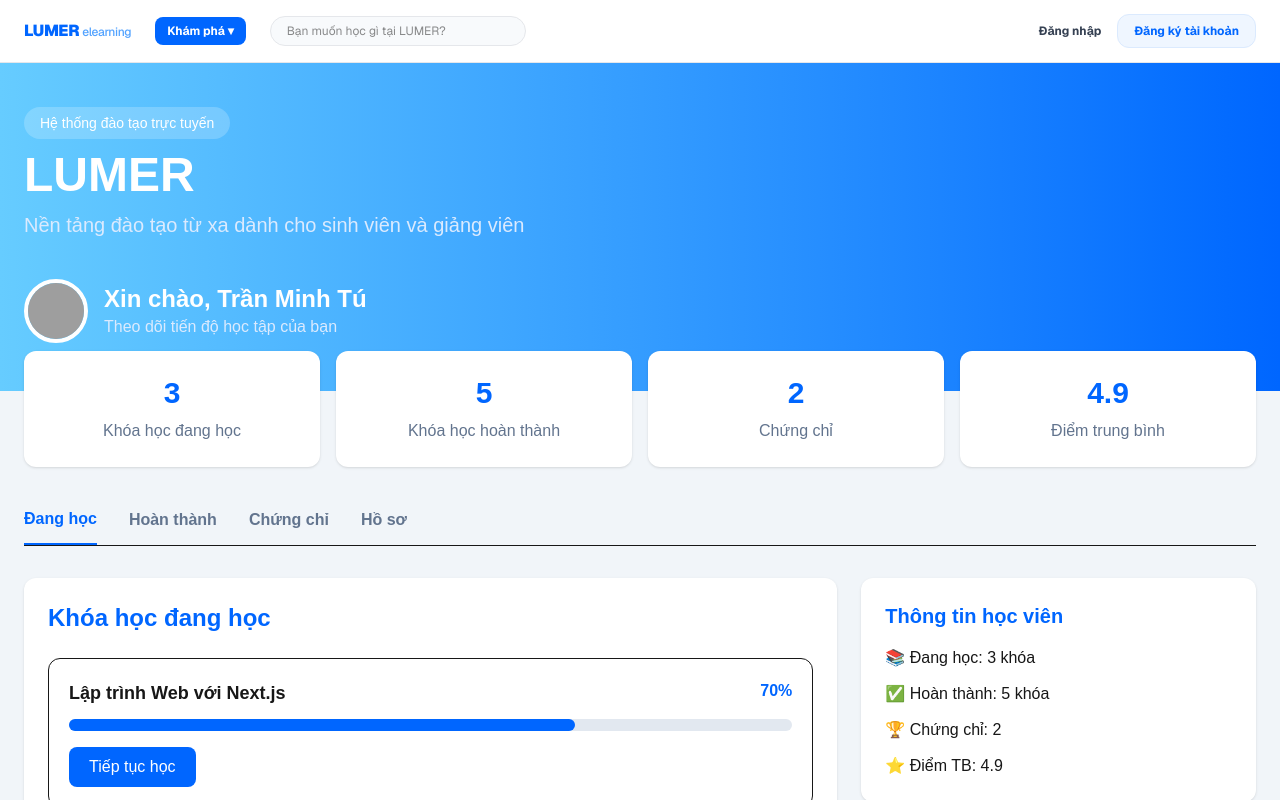
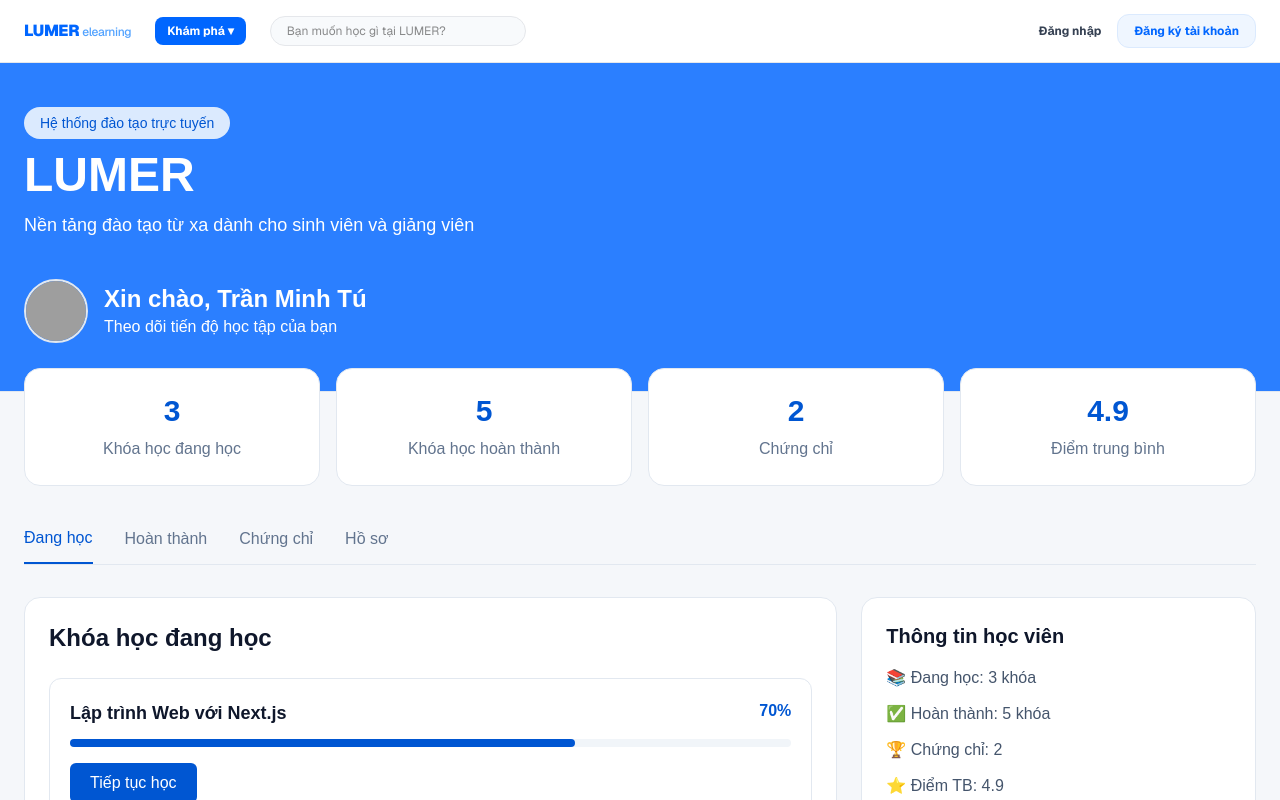
Before and after one commit to MKhuiii/Remote-Learning-LUMER, a Next.js app in the folder frontend/: page /dashboardstudent in a window 1280 px wide. Shown: the top 800 px of the page. Built offline with nearby package versions, Linux system fonts and the light colour scheme; grey boxes are pictures that could not be loaded.

Commit message:
xau qua, lam cho dep

```diff
--- a/frontend/src/app/dashboardstudent/page.tsx
+++ b/frontend/src/app/dashboardstudent/page.tsx
@@ -7,51 +7,19 @@
   const [activeTab, setActiveTab] = useState("learning");
 
   return (
-    <div className="min-h-screen bg-slate-100">
-      {/* Navbar */}
-      {/* <nav className="bg-white border-b sticky top-0 z-50 shadow-sm">
-        <div className="max-w-7xl mx-auto px-6 h-16 flex items-center justify-between">
-          <div className="flex items-center gap-10">
-            <h1 className="text-3xl font-bold text-[#0066FF]">LUMER</h1>
-
-            <ul className="hidden md:flex gap-8 text-slate-700">
-              <li className="cursor-pointer hover:text-[#0066FF]">Khám phá</li>
-
-              <li className="font-semibold text-[#0066FF] cursor-pointer">
-                Việc học của tôi
-              </li>
-
-              <li className="cursor-pointer hover:text-[#0066FF]">Chứng chỉ</li>
-            </ul>
-          </div>
-
-          <div className="flex items-center gap-4">
-            <input
-              type="text"
-              placeholder="Bạn muốn học gì?"
-              className="hidden md:block border rounded-full px-4 py-2 w-72"
-            />
-
-            <img
-              src="https://i.pravatar.cc/150"
-              alt="avatar"
-              className="w-10 h-10 rounded-full"
-            />
-          </div>
-        </div>
-      </nav> */}
+    <div className="min-h-screen bg-[#F5F7FA]">
       <Navbar />
 
       {/* Hero Banner */}
-      <section className="bg-gradient-to-r from-[#66CCFF] to-[#0066FF] text-white">
+      <section className="bg-blue-500 border-b border-slate-200">
         <div className="max-w-7xl mx-auto px-6 py-12">
-          <span className="bg-white/20 px-4 py-2 rounded-full text-sm">
+          <span className="bg-blue-100 text-[#0056D2] px-4 py-2 rounded-full text-sm font-medium">
             Hệ thống đào tạo trực tuyến
           </span>
 
-          <h1 className="text-5xl font-bold mt-4">LUMER</h1>
+          <h1 className="text-5xl font-bold text-white mt-4">LUMER</h1>
 
-          <p className="text-xl mt-3 text-blue-100">
+          <p className="text-lg text-white mt-3">
             Nền tảng đào tạo từ xa dành cho sinh viên và giảng viên
           </p>
 
@@ -59,41 +27,40 @@
             <img
               src="https://i.pravatar.cc/150"
               alt="avatar"
-              className="w-16 h-16 rounded-full border-4 border-white"
+              className="w-16 h-16 rounded-full border-2 border-slate-200"
             />
 
             <div>
-              <h2 className="text-2xl font-semibold">Xin chào, Trần Minh Tú</h2>
+              <h2 className="text-2xl font-semibold text-white">
+                Xin chào, Trần Minh Tú
+              </h2>
 
-              <p className="text-blue-100">Theo dõi tiến độ học tập của bạn</p>
+              <p className="text-white">Theo dõi tiến độ học tập của bạn</p>
             </div>
           </div>
         </div>
       </section>
 
       {/* Statistics */}
-      <section className="max-w-7xl mx-auto px-6 -mt-10">
+      <section className="max-w-7xl mx-auto px-6 -mt-6">
         <div className="grid md:grid-cols-4 gap-4">
           <StatCard title="3" text="Khóa học đang học" />
-
           <StatCard title="5" text="Khóa học hoàn thành" />
-
           <StatCard title="2" text="Chứng chỉ" />
-
           <StatCard title="4.9" text="Điểm trung bình" />
         </div>
       </section>
 
       {/* Tabs */}
       <section className="max-w-7xl mx-auto px-6 mt-10">
-        <div className="border-b">
+        <div className="border-b border-slate-200">
           <div className="flex gap-8 overflow-x-auto">
             <button
               onClick={() => setActiveTab("learning")}
-              className={`pb-3 font-semibold ${
+              className={`pb-3 font-medium transition ${
                 activeTab === "learning"
-                  ? "border-b-2 border-[#0066FF] text-[#0066FF]"
-                  : "text-slate-500"
+                  ? "border-b-2 border-[#0056D2] text-[#0056D2]"
+                  : "text-slate-500 hover:text-[#0056D2]"
               }`}
             >
               Đang học
@@ -101,10 +68,10 @@
 
             <button
               onClick={() => setActiveTab("completed")}
-              className={`pb-3 font-semibold ${
+              className={`pb-3 font-medium transition ${
                 activeTab === "completed"
-                  ? "border-b-2 border-[#0066FF] text-[#0066FF]"
-                  : "text-slate-500"
+                  ? "border-b-2 border-[#0056D2] text-[#0056D2]"
+                  : "text-slate-500 hover:text-[#0056D2]"
               }`}
             >
               Hoàn thành
@@ -112,10 +79,10 @@
 
             <button
               onClick={() => setActiveTab("certificate")}
-              className={`pb-3 font-semibold ${
+              className={`pb-3 font-medium transition ${
                 activeTab === "certificate"
-                  ? "border-b-2 border-[#0066FF] text-[#0066FF]"
-                  : "text-slate-500"
+                  ? "border-b-2 border-[#0056D2] text-[#0056D2]"
+                  : "text-slate-500 hover:text-[#0056D2]"
               }`}
             >
               Chứng chỉ
@@ -123,10 +90,10 @@
 
             <button
               onClick={() => setActiveTab("profile")}
-              className={`pb-3 font-semibold ${
+              className={`pb-3 font-medium transition ${
                 activeTab === "profile"
-                  ? "border-b-2 border-[#0066FF] text-[#0066FF]"
-                  : "text-slate-500"
+                  ? "border-b-2 border-[#0056D2] text-[#0056D2]"
+                  : "text-slate-500 hover:text-[#0056D2]"
               }`}
             >
               Hồ sơ
@@ -138,11 +105,10 @@
       {/* Content */}
       <section className="max-w-7xl mx-auto px-6 py-8">
         <div className="grid lg:grid-cols-3 gap-6">
-          {/* Main */}
           <div className="lg:col-span-2">
             {activeTab === "learning" && (
-              <div className="bg-white rounded-xl shadow p-6">
-                <h2 className="text-2xl font-bold text-[#0066FF] mb-6">
+              <div className="bg-white rounded-2xl border border-slate-200 p-6">
+                <h2 className="text-2xl font-bold text-slate-900 mb-6">
                   Khóa học đang học
                 </h2>
 
@@ -160,8 +126,8 @@
             )}
 
             {activeTab === "completed" && (
-              <div className="bg-white rounded-xl shadow p-6">
-                <h2 className="text-2xl font-bold text-[#0066FF] mb-6">
+              <div className="bg-white rounded-2xl border border-slate-200 p-6">
+                <h2 className="text-2xl font-bold text-slate-900 mb-6">
                   Khóa học hoàn thành
                 </h2>
 
@@ -175,8 +141,8 @@
             )}
 
             {activeTab === "certificate" && (
-              <div className="bg-white rounded-xl shadow p-6">
-                <h2 className="text-2xl font-bold text-[#0066FF] mb-6">
+              <div className="bg-white rounded-2xl border border-slate-200 p-6">
+                <h2 className="text-2xl font-bold text-slate-900 mb-6">
                   Chứng chỉ
                 </h2>
 
@@ -195,12 +161,12 @@
             )}
 
             {activeTab === "profile" && (
-              <div className="bg-white rounded-xl shadow p-6">
-                <h2 className="text-2xl font-bold text-[#0066FF] mb-6">
+              <div className="bg-white rounded-2xl border border-slate-200 p-6">
+                <h2 className="text-2xl font-bold text-slate-900 mb-6">
                   Hồ sơ cá nhân
                 </h2>
 
-                <div className="space-y-3">
+                <div className="space-y-3 text-slate-700">
                   <p>
                     <strong>Họ tên:</strong> Trần Minh Tú
                   </p>
@@ -223,12 +189,12 @@
 
           {/* Sidebar */}
           <div className="space-y-6">
-            <div className="bg-white rounded-xl shadow p-6">
-              <h2 className="text-xl font-bold text-[#0066FF] mb-4">
+            <div className="bg-white rounded-2xl border border-slate-200 p-6">
+              <h2 className="text-xl font-bold text-slate-900 mb-4">
                 Thông tin học viên
               </h2>
 
-              <div className="space-y-3">
+              <div className="space-y-3 text-slate-600">
                 <p>📚 Đang học: 3 khóa</p>
                 <p>✅ Hoàn thành: 5 khóa</p>
                 <p>🏆 Chứng chỉ: 2</p>
@@ -236,16 +202,14 @@
               </div>
             </div>
 
-            <div className="bg-white rounded-xl shadow p-6">
-              <h2 className="text-xl font-bold text-[#0066FF] mb-4">
+            <div className="bg-white rounded-2xl border border-slate-200 p-6">
+              <h2 className="text-xl font-bold text-slate-900 mb-4">
                 Hoạt động gần đây
               </h2>
 
               <ul className="space-y-3 text-slate-600">
                 <li>Hoàn thành bài học React Hooks</li>
-
                 <li>Nhận chứng chỉ Java Core</li>
-
                 <li>Hoàn thành 70% khóa Next.js</li>
               </ul>
             </div>
@@ -258,8 +222,8 @@
 
 function StatCard({ title, text }: { title: string; text: string }) {
   return (
-    <div className="bg-white rounded-xl shadow p-6 text-center">
-      <h3 className="text-3xl font-bold text-[#0066FF]">{title}</h3>
+    <div className="bg-white rounded-2xl border border-slate-200 p-6 text-center hover:shadow-md transition">
+      <h3 className="text-3xl font-bold text-[#0056D2]">{title}</h3>
 
       <p className="text-slate-500 mt-2">{text}</p>
     </div>
@@ -274,23 +238,23 @@
   progress: number;
 }) {
   return (
-    <div className="border rounded-xl p-5">
+    <div className="border border-slate-200 rounded-xl p-5">
       <div className="flex justify-between mb-3">
-        <h3 className="font-semibold text-lg">{title}</h3>
+        <h3 className="font-semibold text-lg text-slate-900">{title}</h3>
 
-        <span className="font-semibold text-[#0066FF]">{progress}%</span>
+        <span className="font-semibold text-[#0056D2]">{progress}%</span>
       </div>
 
-      <div className="w-full bg-slate-200 h-3 rounded-full">
+      <div className="w-full bg-slate-100 h-2 rounded-full">
         <div
-          className="bg-[#0066FF] h-3 rounded-full"
+          className="bg-[#0056D2] h-2 rounded-full"
           style={{
             width: `${progress}%`,
           }}
         />
       </div>
 
-      <button className="mt-4 bg-[#0066FF] text-white px-5 py-2 rounded-lg">
+      <button className="mt-4 bg-[#0056D2] hover:bg-[#0046AE] text-white px-5 py-2 rounded-md font-medium transition">
         Tiếp tục học
       </button>
     </div>
@@ -299,7 +263,7 @@
 
 function CompletedCourse({ title }: { title: string }) {
   return (
-    <div className="flex justify-between items-center border rounded-lg p-4">
+    <div className="flex justify-between items-center border border-slate-200 rounded-lg p-4">
       <span>{title}</span>
 
       <span className="text-green-600 font-semibold">✓ Hoàn thành</span>
@@ -309,15 +273,17 @@
 
 function CertificateCard({ title, date }: { title: string; date: string }) {
   return (
-    <div className="border rounded-xl p-4">
-      <h3 className="font-semibold">{title}</h3>
+    <div className="border border-slate-200 rounded-xl p-4">
+      <h3 className="font-semibold text-slate-900">{title}</h3>
 
       <p className="text-sm text-slate-500 mt-1">Ngày cấp: {date}</p>
 
       <div className="flex gap-2 mt-4">
-        <button className="flex-1 bg-sky-300 py-2 rounded-lg">Xem</button>
+        <button className="flex-1 border border-[#0056D2] text-[#0056D2] py-2 rounded-md hover:bg-blue-50 transition">
+          Xem
+        </button>
 
-        <button className="flex-1 bg-[#0066FF] text-white py-2 rounded-lg">
+        <button className="flex-1 bg-[#0056D2] text-white py-2 rounded-md hover:bg-[#0046AE] transition">
           Tải PDF
         </button>
       </div>
```
